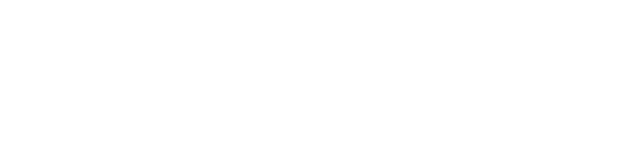
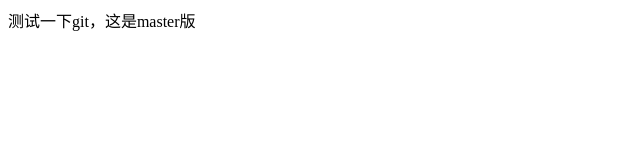
Before and after one commit to Rui9700K/js-primary, a plain HTML site: page js-primary/gitTEST.html in a window 1280 px wide. Shown: the whole page, without its empty margins (0-640 px from the left). Drawn offline with Linux system fonts and the light colour scheme.

Commit message:
测试一下git，这是master版 2022.3.16

```diff
--- a/js-primary/gitTEST.html
+++ b/js-primary/gitTEST.html
@@ -13,6 +13,7 @@
         <link rel="stylesheet" href="">
     </head>
     <body>
+        <a>测试一下git，这是master版</a>
         <!--[if lt IE 7]>
             <p class="browsehappy">You are using an <strong>outdated</strong> browser. Please <a href="#">upgrade your browser</a> to improve your experience.</p>
         <![endif]-->
```
